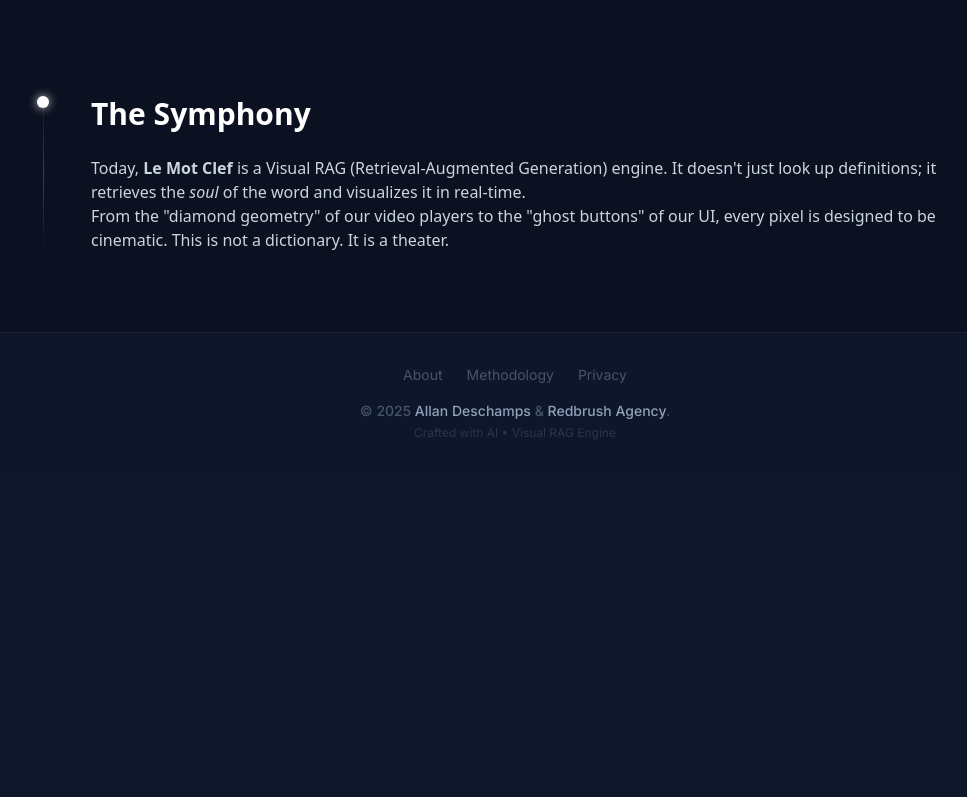
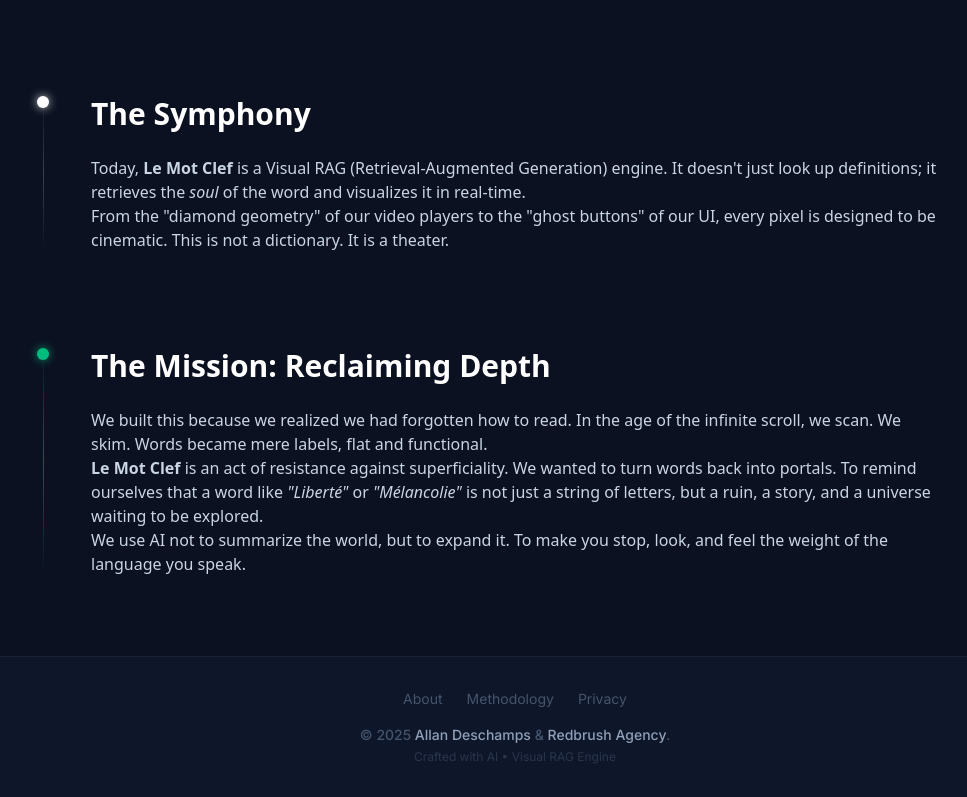
Before and after one commit to Trapknight65/le-clef-mot, a Next.js app in the folder web/: page /about in a window 1280 px wide. Shown: the part 959-1756 px from the top of the page, without its empty margins (125-1092 px from the left). Before the commit the page ends 1432 px from the top, so only its background shows below. Built offline with nearby package versions, Linux system fonts and the light colour scheme.

Commit message:
feat(about): add 'The Mission' section

```diff
--- a/web/app/about/page.tsx
+++ b/web/app/about/page.tsx
@@ -95,6 +95,25 @@
                             </p>
                         </div>
                     </section>
+
+                    {/* Section 4 */}
+                    <section className="relative">
+                        <div className="absolute -left-12 top-0 bottom-0 w-px bg-gradient-to-b from-transparent via-emerald-500/50 to-transparent hidden md:block"></div>
+                        <div className="absolute -left-[54px] top-0 w-3 h-3 rounded-full bg-emerald-500 shadow-[0_0_10px_rgba(16,185,129,0.8)] hidden md:block"></div>
+
+                        <h2 className="text-3xl font-bold text-white mb-6">The Mission: Reclaiming Depth</h2>
+                        <div className="prose prose-invert prose-lg text-slate-300">
+                            <p>
+                                We built this because we realized we had forgotten how to read. In the age of the infinite scroll, we scan. We skim. Words became mere labels, flat and functional.
+                            </p>
+                            <p>
+                                <strong>Le Mot Clef</strong> is an act of resistance against superficiality. We wanted to turn words back into portals. To remind ourselves that a word like <em>"Liberté"</em> or <em>"Mélancolie"</em> is not just a string of letters, but a ruin, a story, and a universe waiting to be explored.
+                            </p>
+                            <p>
+                                We use AI not to summarize the world, but to expand it. To make you stop, look, and feel the weight of the language you speak.
+                            </p>
+                        </div>
+                    </section>
                 </div>
             </div>
         </main>
```
Also changed, not shown: 1 other file (tests, documents, lock files or other folders).
